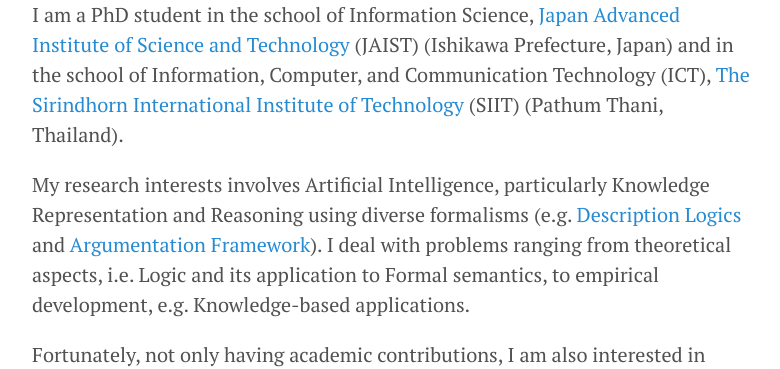
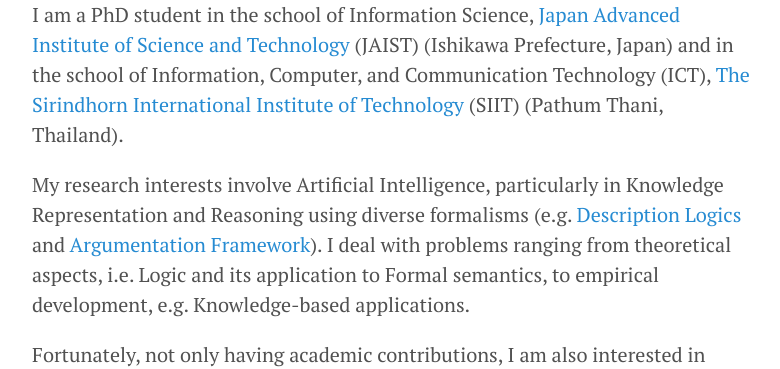
Before and after one commit to xlives/xlives.github.io, a Jekyll site: the page built from about-me.markdown, in a window 1280 px wide. Shown: the part 512-881 px from the top of the page, without its empty margins (248-1028 px from the left). Built offline with Jekyll 4.4.1, drawn with Linux system fonts in a browser that asks for light colours.

Commit message:
Update about-me.markdown

```diff
--- a/about-me.markdown
+++ b/about-me.markdown
@@ -9,7 +9,7 @@ layout: page
 
 I am a PhD student in the school of Information Science, [Japan Advanced Institute of Science and Technology](http://www.jaist.ac.jp/){:target="_blank"} (JAIST) (Ishikawa Prefecture, Japan) and in the school of Information, Computer, and Communication Technology  (ICT), [The Sirindhorn International Institute of Technology](http://www.siit.tu.ac.th/newsite/){:target="_blank"} (SIIT) (Pathum Thani, Thailand).
 
-My research interests involves Artificial Intelligence, particularly Knowledge Representation and Reasoning using
+My research interests involve Artificial Intelligence, particularly in Knowledge Representation and Reasoning using
 diverse formalisms (e.g. [Description Logics](https://en.wikipedia.org/wiki/Description_logic){:target="_blank"} and [Argumentation Framework](https://en.wikipedia.org/wiki/Argumentation_framework){:target="_blank"}). I deal with
 problems ranging from theoretical aspects, i.e. Logic and its application to Formal semantics, to empirical development, e.g. Knowledge-based applications.
 
```
